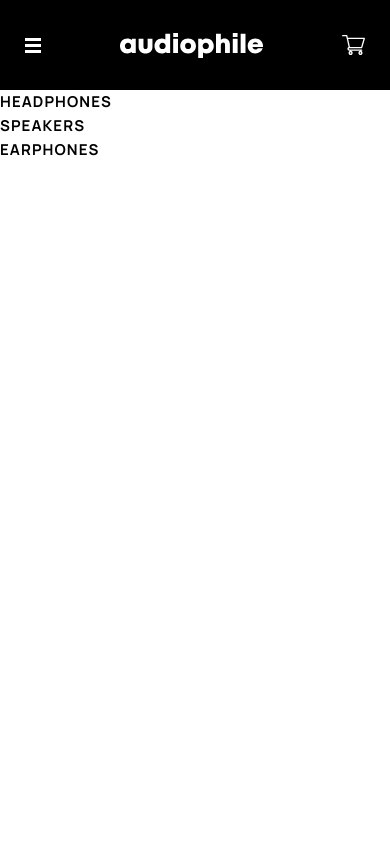
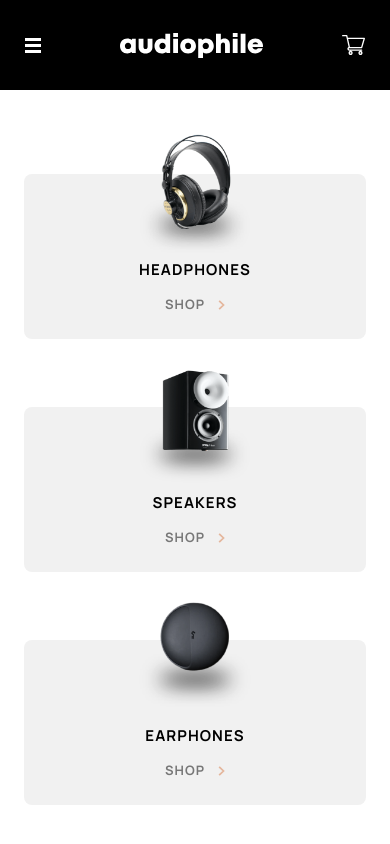
Before and after one commit to cjoak1028/audiophile-ecommerce-website, a React (Create React App) app: page / in a window 390 px wide. Both pictures are taken after a click on the element 33 px from the left and 45 px from the top of the page. Built offline with nearby package versions, Linux system fonts and the light colour scheme.

Commit message:
created hamburger menu

```diff
--- a/src/components/HamburgerButton.js
+++ b/src/components/HamburgerButton.js
@@ -3,7 +3,7 @@ import classes from './HamburgerButton.module.scss';
 
 const HamburgerButton = (props) => {
     return (
-        <div className={classes["hamburger-btn"]} onClick={() => props.setOpenMenu(!props.openMenu)}>
+        <div className={classes["hamburger-btn"]} onClick={() => props.toggleMenu()}>
             <span></span>
             <span></span>
             <span></span>
--- a/src/components/HamburgerMenu.js
+++ b/src/components/HamburgerMenu.js
@@ -1,16 +1,35 @@
 import React from 'react';
+
+import classes from './HamburgerMenu.module.scss';
+
+import arrow from '../assets/shared/desktop/icon-arrow-right.svg';
+import headphones from '../assets/shared/desktop/image-category-thumbnail-headphones.png';
+import speakers from '../assets/shared/desktop/image-category-thumbnail-speakers.png';
+import earphones from '../assets/shared/desktop/image-category-thumbnail-earphones.png';
 
 const HamburgerMenu = () => {
     return (
-        <div>
-            <div>
-                <h6>Headphones</h6>
+        <div className={classes["hamburger-menu"]}>
+            <div className={classes["hamburger-menu__item"]}>
+                <img className={classes.thumbnail} src={headphones} alt="headphones thumbnail" />
+                <div className={classes.container}>
+                    <h6>Headphones</h6>
+                    <a>Shop <img src={arrow} alt="right arrow" /></a>
+                </div>
             </div>
-            <div>
-                <h6>Speakers</h6>
+            <div className={classes["hamburger-menu__item"]}>
+                <img className={classes.thumbnail} src={speakers} alt="speakers thumbnail" />
+                <div className={classes.container}>
+                    <h6>Speakers</h6>
+                    <a>Shop <img src={arrow} alt="right arrow" /></a>
+                </div>
             </div>
-            <div>
-                <h6>Earphones</h6>
+            <div className={classes["hamburger-menu__item"]}>
+                <img className={classes.thumbnail} src={earphones} alt="speakers thumbnail" />
+                <div className={classes.container}>
+                    <h6>Earphones</h6>
+                    <a>Shop <img src={arrow} alt="right arrow" /></a>
+                </div>
             </div>
         </div>
     );
--- a/src/components/HamburgerMenu.module.scss
+++ b/src/components/HamburgerMenu.module.scss
@@ -0,0 +1,59 @@
+@import '../styles/variables';
+
+.hamburger-menu {
+    display: flex;
+    flex-direction: column;
+
+    padding: 8.4rem 2.4rem 3.2rem;
+
+    &__item {
+        height: 16.5rem;
+        background-color: $c-grey;
+        border-radius: 0.8rem;
+
+        display: flex;
+        flex-direction: column;
+        align-items: center;
+        justify-content: space-between;
+
+        &:not(:last-child) {
+            margin-bottom: 6.8rem;
+        }
+
+        .thumbnail {
+            margin-top: -4rem;
+            width: 13rem;
+            height: auto;
+        }
+
+        .container {
+            text-align: center;
+            margin-bottom: 2.2rem;
+
+            h6 {
+                margin-top: -2rem;
+                margin-bottom: 1rem;
+            }
+
+            a {
+                text-transform: uppercase;
+                font-size: 1.3rem;
+                font-weight: 700;
+                letter-spacing: 1px;
+                opacity: 50%;
+                cursor: pointer;
+
+                display: flex;
+                align-items: center;
+                justify-content: space-between;
+
+                width: 6rem;
+                margin: auto;
+
+                img {
+                    height: 1rem;
+                }
+            }
+        }
+    }
+}
--- a/src/components/Navbar.js
+++ b/src/components/Navbar.js
@@ -1,19 +1,25 @@
 import React, { useState } from 'react';
 
 import classes from './Navbar.module.scss';
+
 import HamburgerButton from './HamburgerButton';
 import HamburgerMenu from './HamburgerMenu';
+
 import logo from '../assets/shared/desktop/logo.svg';
 import cart from '../assets/shared/desktop/icon-cart.svg';
 
 const Navbar = () => {
     const [openMenu, setOpenMenu] = useState(false);
 
+    const toggleMenu = () => {
+        setOpenMenu(prevOpenMenu => !prevOpenMenu);
+    }
+
     return (
         <React.Fragment>
             <div className={classes.navbar}>
                 <div className={classes["navbar__content"]}>
-                    <HamburgerButton openMenu={openMenu} setOpenMenu={setOpenMenu} />
+                    <HamburgerButton toggleMenu={toggleMenu} />
                     <img src={logo} alt="audiophile logo" />
                     <img src={cart} alt="shopping cart" />
                 </div>
```
